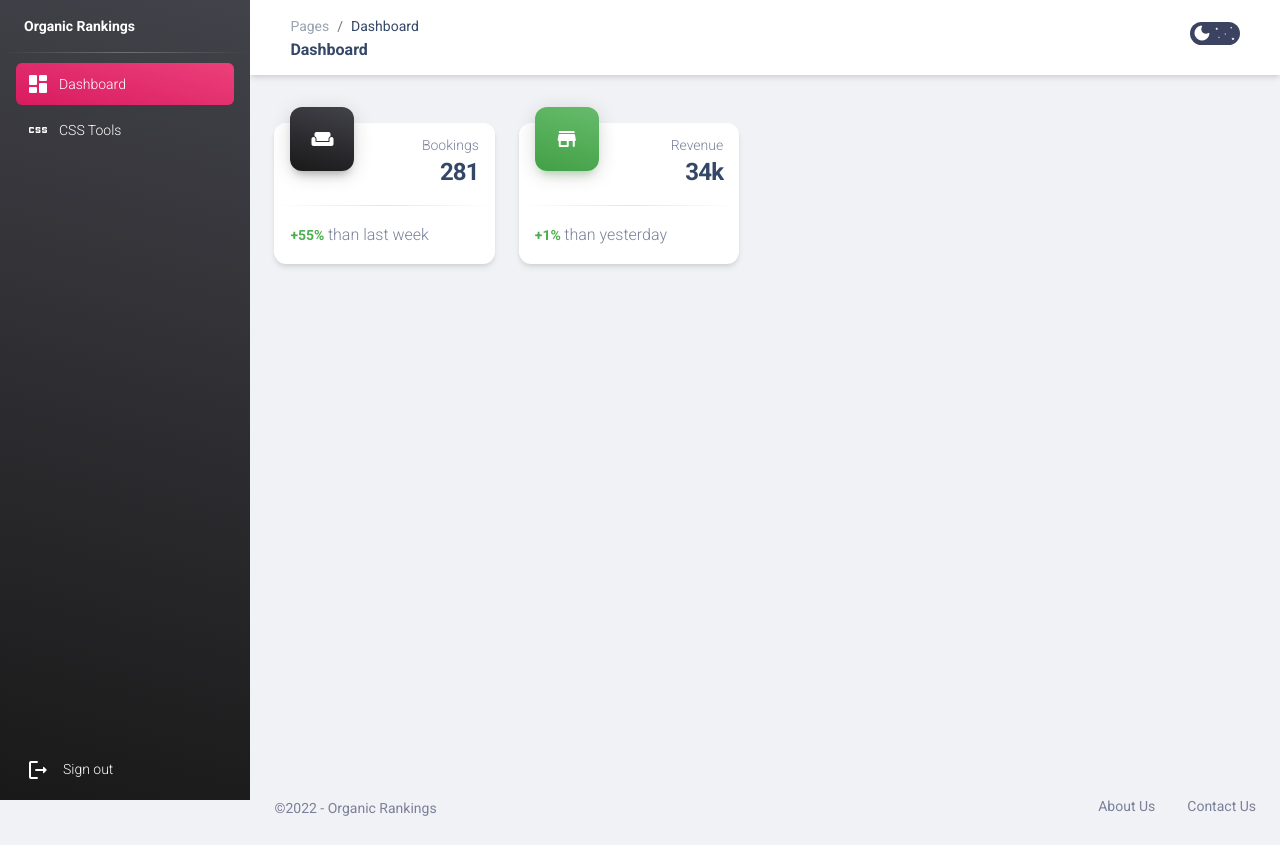
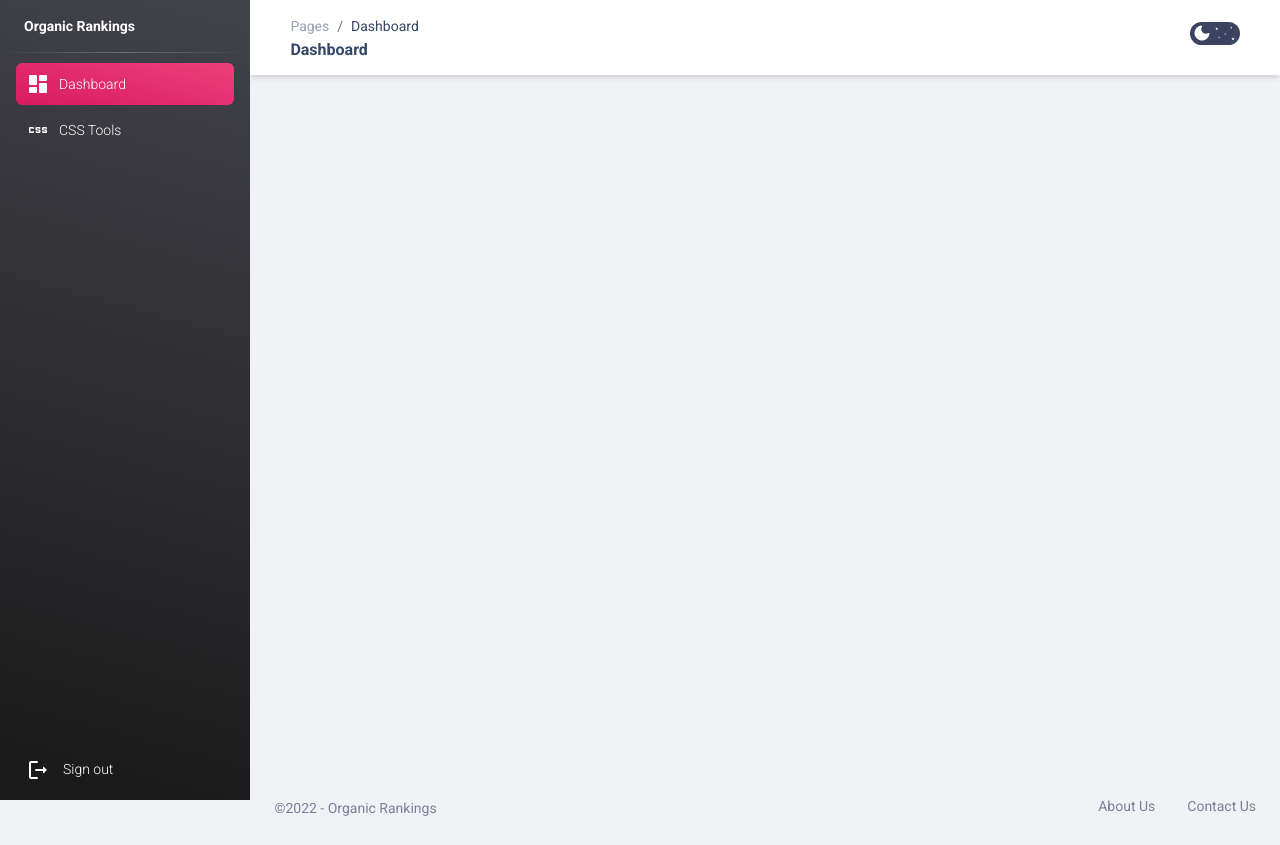
Before and after one commit to rocke3/organicrankings, a Nuxt app: page /app in a window 1280 px wide. Built offline with nearby package versions, Linux system fonts and the light colour scheme.

Commit message:
Added pages

```diff
--- a/pages/app/index.vue
+++ b/pages/app/index.vue
@@ -5,55 +5,9 @@ useHead({ title: "Dashboard - Organic Rankings" });
 
 	<template>
 	<div>
-		<div class="row">
-			<div class="col-lg-7 position-relative z-index-2">
-				<div class="row">
-					<div class="col-lg-5 col-sm-5">
-						<div class="card  mb-2">
-							<div class="card-header p-3 pt-2">
-								<div
-									class="icon icon-lg icon-shape bg-gradient-dark shadow-dark shadow text-center border-radius-xl mt-n4 position-absolute">
-									<i class="material-icons opacity-10">weekend</i>
-								</div>
-								<div class="text-end pt-1">
-									<p class="text-sm mb-0 text-capitalize">Bookings</p>
-									<h4 class="mb-0">281</h4>
-								</div>
-							</div>
-							<hr class="dark horizontal my-0">
-							<div class="card-footer p-3">
-								<p class="mb-0">
-									<span class="text-success text-sm font-weight-bolder">+55% </span>than last week
-								</p>
-							</div>
-						</div>
-					</div>
-					<div class="col-lg-5 col-sm-5 mt-sm-0 mt-4">
-						<div class="card  mb-2">
-							<div class="card-header p-3 pt-2 bg-transparent">
-								<div
-									class="icon icon-lg icon-shape bg-gradient-success shadow-success text-center border-radius-xl mt-n4 position-absolute">
-									<i class="material-icons opacity-10">store</i>
-								</div>
-								<div class="text-end pt-1">
-									<p class="text-sm mb-0 text-capitalize ">Revenue</p>
-									<h4 class="mb-0 ">34k</h4>
-								</div>
-							</div>
-							<hr class="horizontal my-0 dark">
-							<div class="card-footer p-3">
-								<p class="mb-0 ">
-									<span class="text-success text-sm font-weight-bolder">+1% </span>than yesterday
-								</p>
-							</div>
-						</div>
-					</div>
-				</div>
-			</div>
-		</div>
 	</div>
 </template>
 
 
-		<style scoped>
-		</style>
+<style scoped>
+</style>
```
